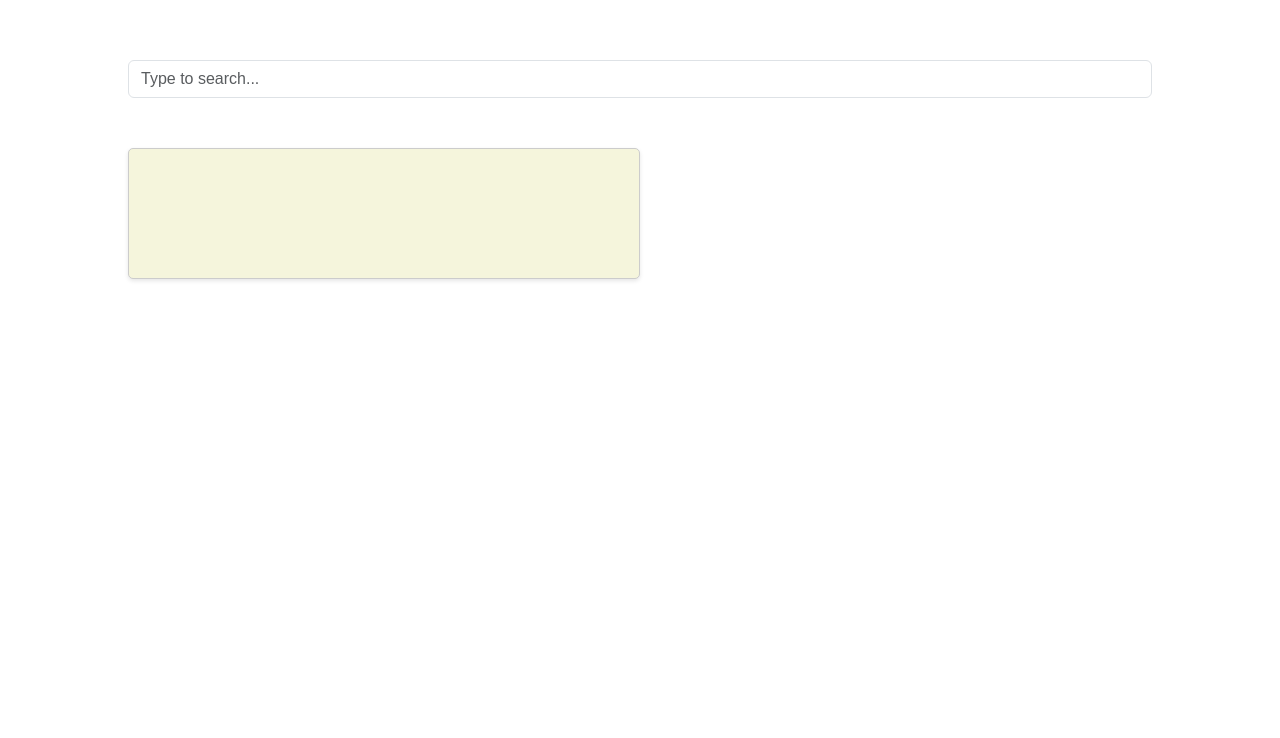
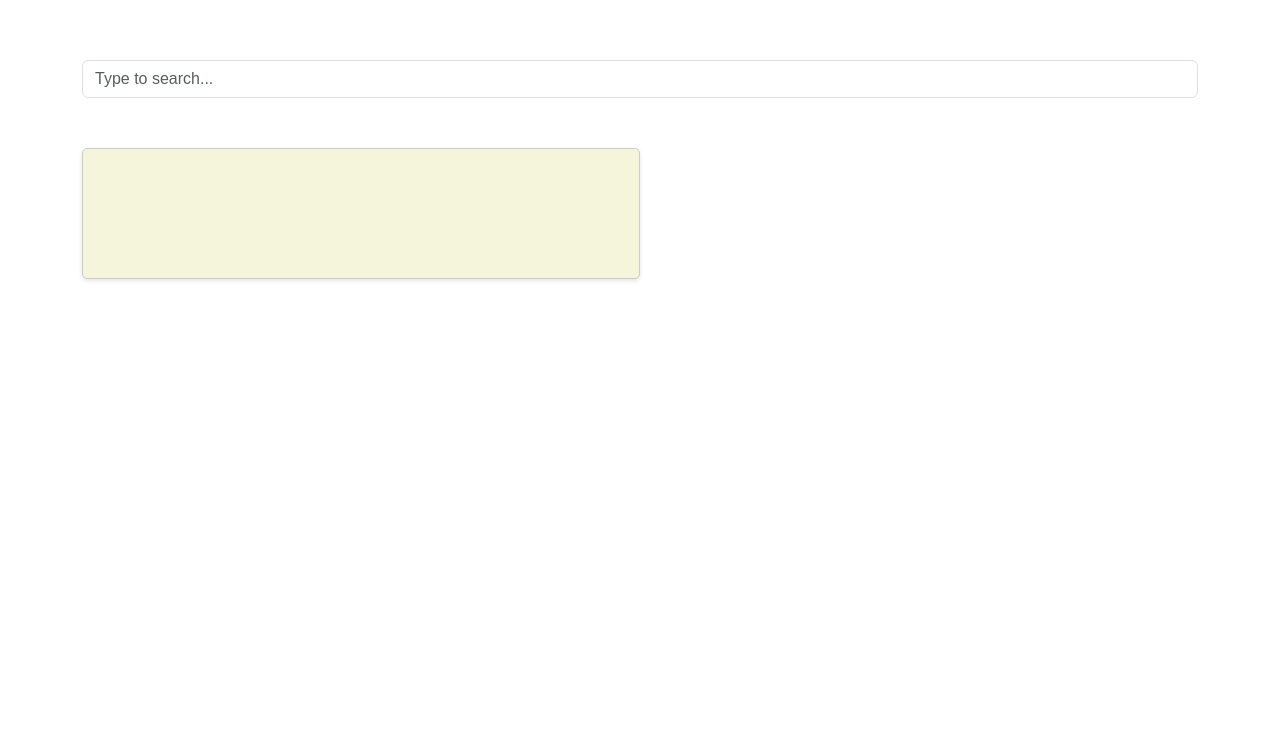
Before and after one commit to gigg88/movie_api_js_beetroot, a plain HTML site: page index.html in a window 1280 px wide. Shown: the part 92-830 px from the top of the page. Drawn offline with nearby package versions, Linux system fonts and the light colour scheme.

Commit message:
set container

```diff
--- a/index.html
+++ b/index.html
@@ -17,8 +17,8 @@
 
 <body>
 
+    <div class="container">
 
-    <div class="wrapper">
             <section class="header">
                 <H1>Movie Data Base</H1>
             </section>
@@ -44,7 +44,11 @@
                     </div>
                 </div>
             </section>
+
     </div>
+
+
+
 
     <script src="https://cdn.jsdelivr.net/npm/bootstrap@5.3.3/dist/js/bootstrap.bundle.min.js"
         integrity="sha384-YvpcrYf0tY3lHB60NNkmXc5s9fDVZLESaAA55NDzOxhy9GkcIdslK1eN7N6jIeHz"
--- a/main.scss
+++ b/main.scss
@@ -9,7 +9,7 @@ html, body {
     height: 100vh;
 }
 
-.wrapper{
+.container{
     max-width: 80%;
     margin: 0 auto;
 }
```
Also changed, not shown: main.css. Lines whose indentation alone changed are shown as unchanged.
